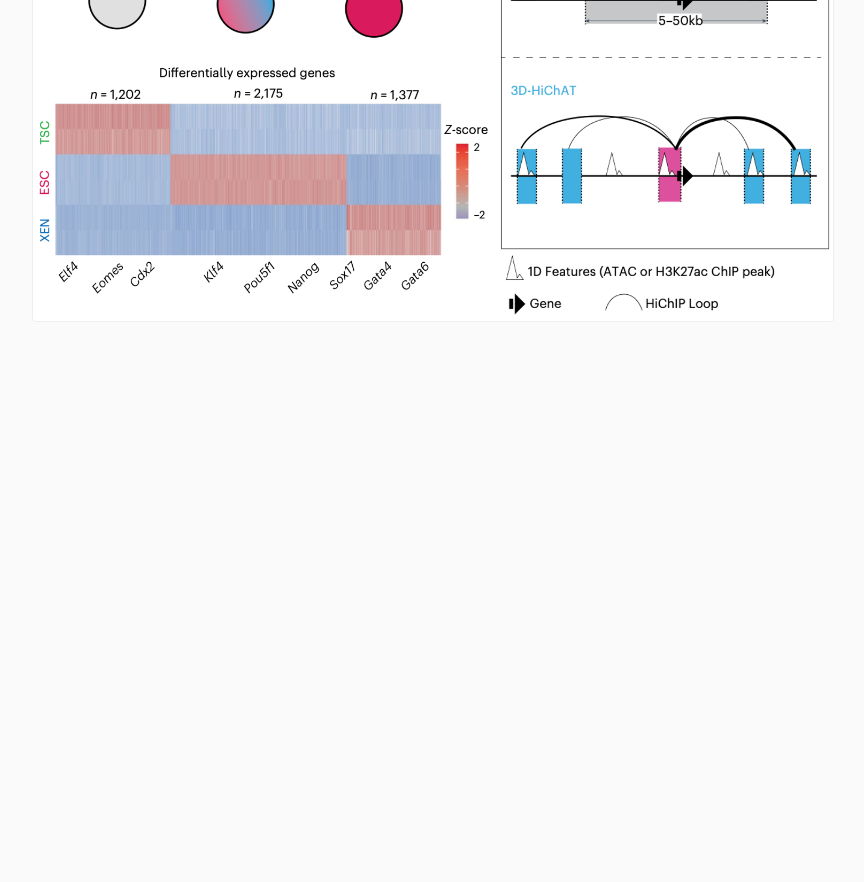
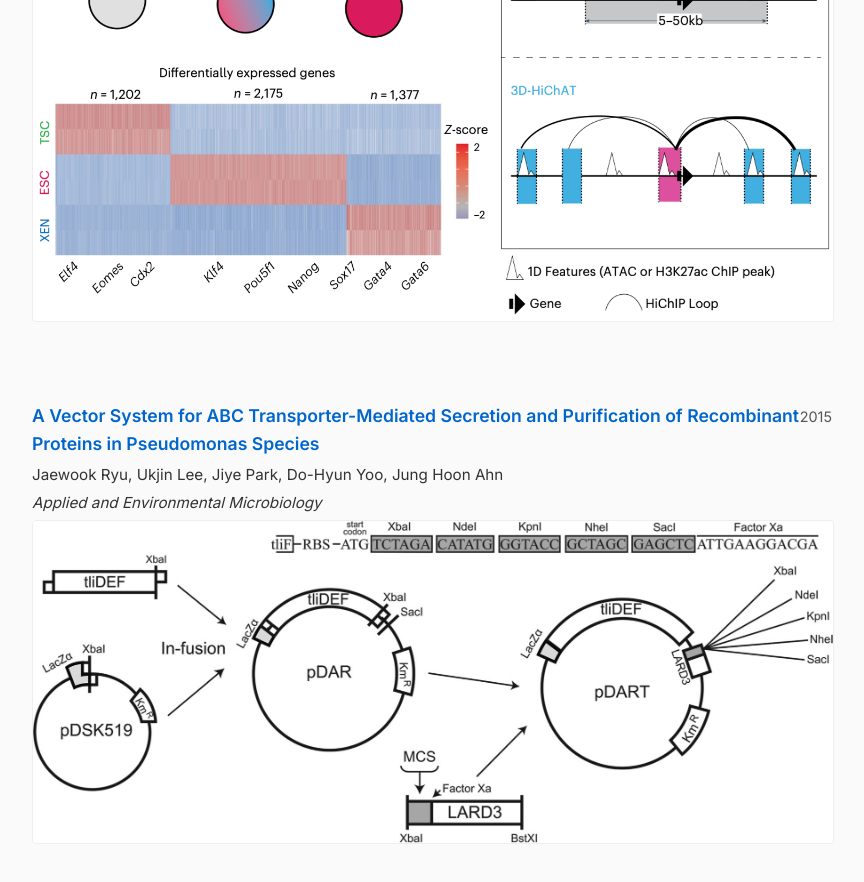
Before and after one commit to ukjinlee101/ukjinlee101.github.io, a Jekyll site: the page built from publications.md, in a window 1280 px wide and 900 px high, scrolled down 2940 px. Shown: the top 882 px of the window, without its empty margins (208-1072 px from the left). Built offline with Jekyll 4.4.1, drawn with Linux system fonts in a browser that asks for light colours; before the commit the page ends 3342 px from its top, so only the background shows below that.

Commit message:
antigravity

```diff
--- a/_data/publications.yml
+++ b/_data/publications.yml
@@ -25,3 +25,10 @@
   year: 2023
   pdf_link: "https://www.nature.com/articles/s41594-023-01130-4"
   image: "/assets/images/Murphy_NSMB_2023_Image01.png"
+
+- title: "A Vector System for ABC Transporter-Mediated Secretion and Purification of Recombinant Proteins in Pseudomonas Species"
+  authors: "Jaewook Ryu, Ukjin Lee, Jiye Park, Do-Hyun Yoo, Jung Hoon Ahn"
+  journal: "Applied and Environmental Microbiology"
+  year: 2015
+  pdf_link: "https://journals.asm.org/doi/full/10.1128/aem.03514-14"
+  image: "/assets/images/Ryu_AEM_2015_Image01.jpeg"
```
Also changed, not shown: assets/images/Ryu_AEM_2015_Image01.jpeg (added).
